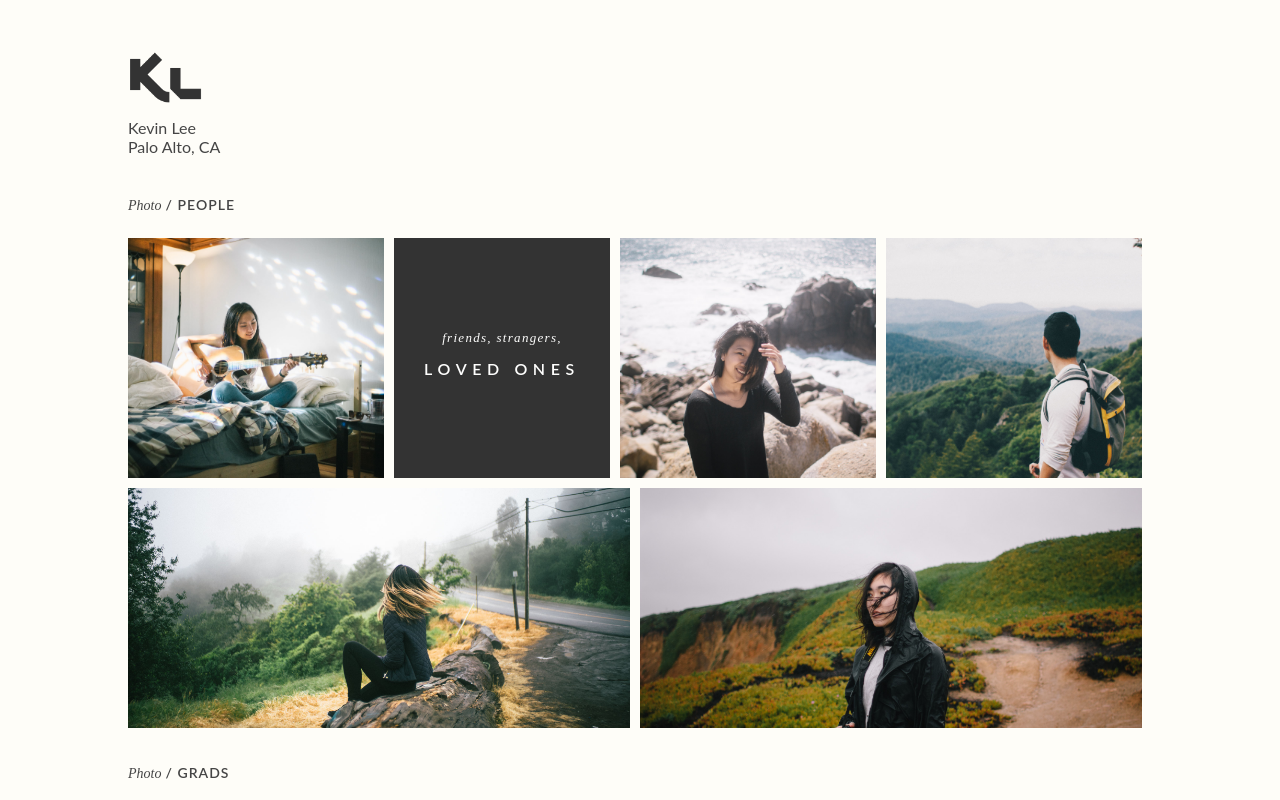
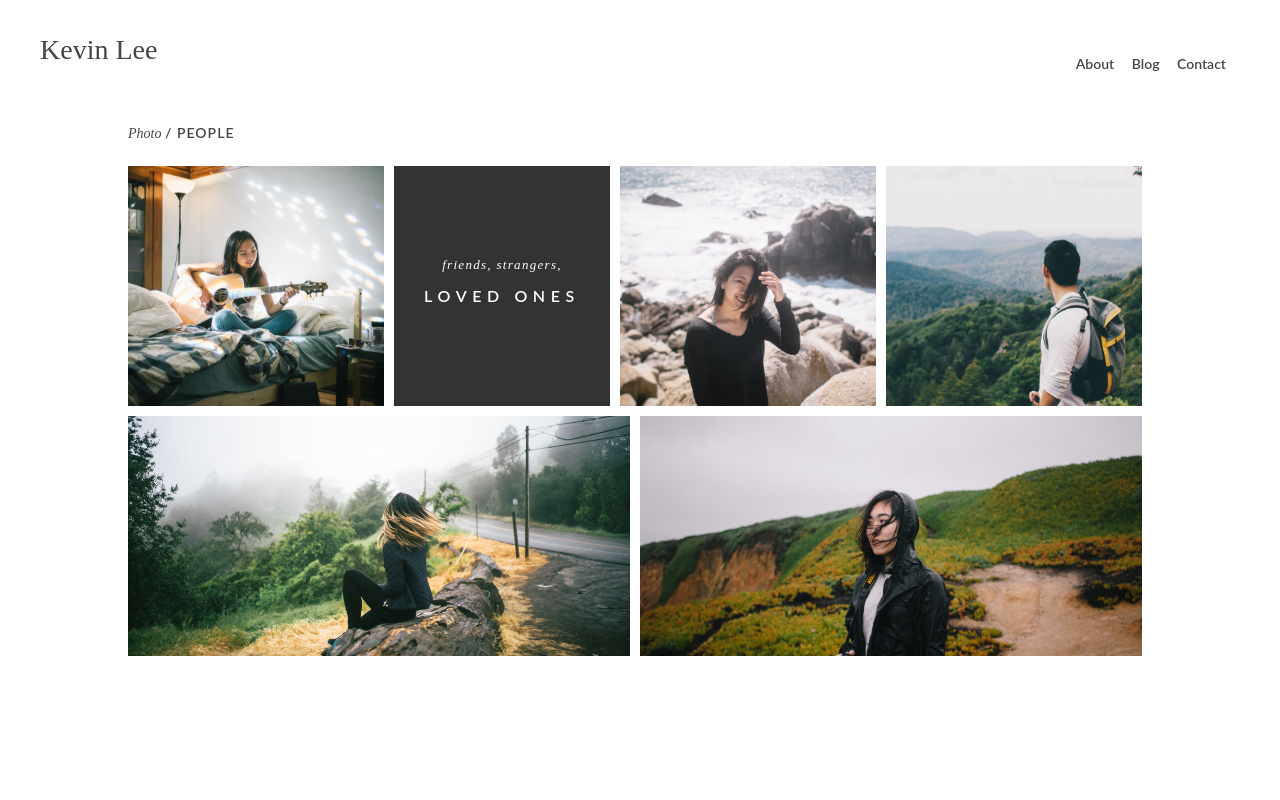
Before and after one commit to mngyuan/365, a website: page index.html in a window 1280 px wide. Shown: the top 800 px of the page. Drawn offline with Linux system fonts and the light colour scheme.

Commit message:
polish with nav, nameplate

```diff
--- a/index.html
+++ b/index.html
@@ -5,13 +5,17 @@
 </head>
 <body>
   <div id='wrapper'>
+    <nav>
+      <span class='nameplate'>Kevin Lee</span>
+      <ul>
+        <li><a href='about.html'>About</a></li>
+        <li><a class='blog'>Blog</a></li>
+        <li><a>Contact</a></li>
+      </ul>
+    </nav>
     <div id='content'>
-      <img id='logo' src='/i/kl.png' width='75px'><br>
-      Kevin Lee<br>
-      Palo Alto, CA<br>
-      <br>
-      <br>
 
+      <div class='set'>
         <i class='date'>Photo</i>
         <span class='proj-title'> / People</span>
         <div class="photoblock type1">
@@ -27,7 +31,11 @@
           <img src="/i/photos/ingird.jpg" class="cover block">
           <img src="/i/photos/sonia.jpg" class="cover block">
         </div>
+      </div>
 
+      <div class='spacer'></div>
+
+      <div class='set'>
         <i class='date'>Photo</i>
         <span class='proj-title'> / Grads</span>
         <div class="photoblock type2">
@@ -43,7 +51,11 @@
           <img src="/i/photos/grad/DSC06722.jpg" class="cover block">
           <img src="/i/photos/grad/DSC05140.jpg" class="cover block">
         </div>
+      </div>
 
+      <div class='spacer'></div>
+
+      <div class='set'>
         <i class='date'>Film</i>
         <span class='proj-title'> / Spaces</span>
         <div class="photoblock type3">
@@ -59,7 +71,11 @@
           <img src="/i/photos/film/01880014.jpg" class="cover block">
           <img src="/i/photos/film/10560007.jpg" class="cover block">
         </div>
+      </div>
 
+      <div class='spacer'></div>
+
+      <div class='set'>
         <i class='date'>Film</i>
         <span class='proj-title'> / Friends</span>
         <div class="photoblock type2">
@@ -68,15 +84,27 @@
           <img src="/i/photos/film/01880019.jpg" class="cover block">
           <div class="block nametag">
             <div class="name">
-            <span class="wot">designed by<br></span>
-            <span class="woo">somebody's name</span>
+              <span class="wot">the people<br></span>
+              <span class="woo">i talk about</span>
             </div>
           </div>
           <img src="/i/photos/film/10560024.jpg" class="cover block">
           <img src="/i/photos/film/IMG003.jpg" class="cover block">
         </div>
+      </div>
 
+      <br>
+      <p id='contact'>
+        Instagram: <a href='http://instagram.com/kevinmlee.x'>kevinmlee.x</a><br>
+        Shoot with me: <a href='mailto:kevinmlee.x@gmail.com'>kevinmlee.x at gmail.com</a><br>
+        <br>
+        Born &amp; raised in the Bay.
+      </p>
+      <p id='logo'>
+        <img src='/i/kl.png' width='75px'>
+      </p>
     </div>
+    <div id="copyright">Copyright Kevin Lee</div>
   </div>
 
   <!-- <script type='text/babel' src='/src/modules.js'></script>
--- a/sass/includes/_common.scss
+++ b/sass/includes/_common.scss
@@ -15,7 +15,7 @@ body, html {
   font-family: 'Roboto Slab';
   font-family: 'PF DinText Pro';
   font-family: 'Maax';*/
-  background-color: $offwhite;
+  // background-color: $offwhite;
 }
 
 #banner {
--- a/sass/portfolio.scss
+++ b/sass/portfolio.scss
@@ -1,8 +1,32 @@
 @import "common";
 $font-decor: "Old Standard TT", serif;
 
+@mixin tooltip($content) {
+  position: relative;
+  &:after {
+    position: absolute;
+    width: 100px;
+    height: 30px;
+    padding: 5px 10px;
+    box-sizing: border-box;
+    line-height: 20px;
+    bottom: -40px;
+    left: -35px;
+    background: $offblack;
+    color: white;
+    font-size: 12px;
+    text-align: center;
+    content: $content;
+    transition: opacity $fast ease;
+    opacity: 0;
+  }
+
+  &:hover:after {
+    opacity: 1;
+  }
+}
+
 .date {
-  font-size: 14px;
   font-family: $font-decor;
   font-style: italic;
 }
@@ -11,7 +35,6 @@ $font-decor: "Old Standard TT", serif;
   text-transform: uppercase;
   font-family: $font-body;
   font-weight: 600;
-  font-size: 14px;
   letter-spacing: 1px;
 }
 
@@ -147,6 +170,49 @@ $font-decor: "Old Standard TT", serif;
 
 #content {
   width: 80vw;
+  font-size: 14px;
   margin: 0 auto;
   padding: 5vh 5vw;
+  padding-bottom: 0;
+  max-width: 1024px;
+
+  #logo {
+    text-align: center;
+  }
+
+  .spacer {
+    height: 400px;
+  }
 }
+
+nav {
+  font-size: 14px;
+  height: 8vh;
+  line-height: 10vh;
+  padding: 10px 40px;
+
+  .nameplate {
+    font-family: $font-decor;
+    font-size: 2em;
+  }
+
+  ul {
+    float: right;
+    li {
+      display: inline-block;
+      margin-right: 1em;
+
+      .blog {
+        @include tooltip('Coming soon');
+      }
+    }
+  }
+}
+
+#copyright {
+  padding: 10px 40px;
+  height: 4vh;
+  line-height: 4vh;
+  font-size: 12px;
+  color: $grey;
+}
```
Also changed, not shown: css/portfolio.css. Lines whose indentation alone changed are shown as unchanged.
